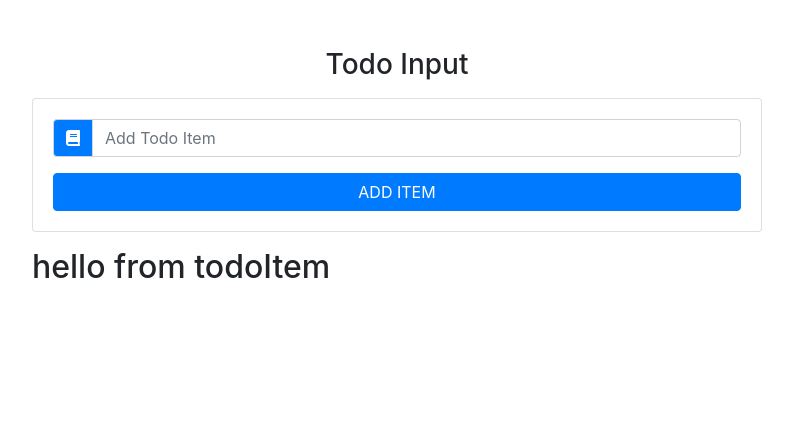
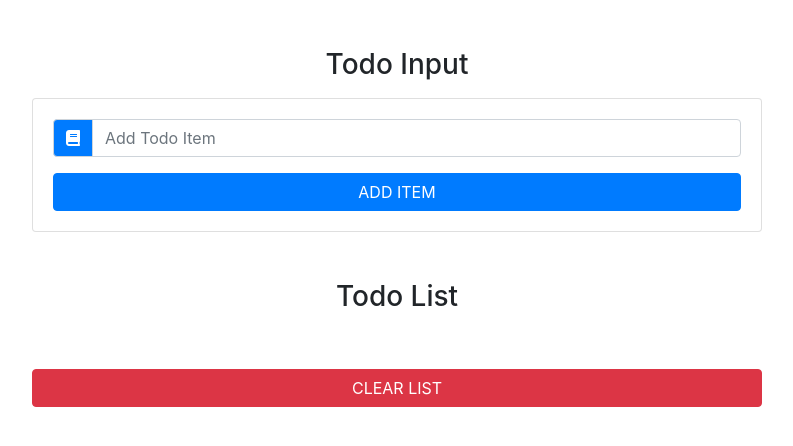
Before and after one commit to yianchang1993/react-todo-list, a React (Create React App) app: page / in a window 1280 px wide. Shown: the top 446 px of the page, without its empty margins (243-1036 px from the left). Built offline with nearby package versions, Linux system fonts and the light colour scheme.

Commit message:
add todoList and buttons

```diff
--- a/src/App.js
+++ b/src/App.js
@@ -5,24 +5,34 @@
 import TodoInput from "./components/todoInput";
 import TodoList from "./components/todoList";
 import TodoItem from "./components/todoItem";
-import todoList from "./components/todoList";
 
 //showing vscode github setup
 class App extends React.Component {
   state = {
-    items: [
-      { id: 1, title: "wake up" },
-      { id: 2, title: "make breakfast" }
-    ],
+    items: [],
     id: uuid(),
     item: "",
     editItem: false
   };
   handleChange = e => {
-    console.log("handleChage");
+    this.setState({
+      item: e.target.value
+      //object data
+    });
   };
-  handleSumit = e => {
-    console.log("handle sumit");
+  handleSubmit = e => {
+    e.preventDefault();
+    const newItem = {
+      id: this.state.id,
+      title: this.state.item
+    };
+    const updatedItem = [...this.state.items, newItem];
+    this.setState({
+      items: updatedItem,
+      item: "",
+      id: uuid(),
+      editItem: false
+    });
   };
   clearList = () => {
     console.log("handle clear");
@@ -45,7 +55,7 @@
               <TodoInput
                 item={this.state.item}
                 handleChange={this.handleChange}
-                handleSumit={this.handleSumit}
+                handleSubmit={this.handleSubmit}
                 editItem={this.state.editItem}
               />
               <TodoList
--- a/src/components/todoInput.js
+++ b/src/components/todoInput.js
@@ -2,11 +2,11 @@
 
 export default class todoInput extends React.Component {
   render() {
-    const { item, handleChange, handleSumit, editItem } = this.props;
+    const { item, handleChange, handleSubmit, editItem } = this.props;
 
     return (
       <div className="card card-body my-3">
-        <form onSumit={handleSumit}>
+        <form onSubmit={handleSubmit}>
           <div className="input-group">
             <div className="input-group-prepend">
               <div className="input-group-text bg-primary text-white">
--- a/src/components/todoItem.js
+++ b/src/components/todoItem.js
@@ -2,10 +2,19 @@
 
 export default class todoItem extends React.Component {
   render() {
+    const { title, handleDelete, handleEdit } = this.props;
     return (
-      <div>
-        <h2>hello from todoItem</h2>
-      </div>
+      <li className="list-group-item text-capitalize d-flex justify-content-between my=2">
+        <h6>{title}</h6>
+        <div>
+          <span className="mx-2 text-success" onClick={handleEdit}>
+            <i className="fas fa-pen" />
+          </span>
+          <span className="mx-2 text-danger" onClick={handleDelete}>
+            <i className="fas fa-trash" />
+          </span>
+        </div>
+      </li>
     );
   }
 }
--- a/src/components/todoList.js
+++ b/src/components/todoList.js
@@ -3,12 +3,29 @@
 
 export default class todoList extends React.Component {
   render() {
+    const { items, clearList, handleDelete, handleEdit } = this.props;
+
     return (
-      <div>
-        <h2>
-          <TodoItem />
-        </h2>
-      </div>
+      <ul className="list-group my-5">
+        <h3 className="text-capitalize text-center">todo List</h3>
+        {items.map(i => {
+          return (
+            <TodoItem
+              key={i.id}
+              title={i.title}
+              handleDelete={() => handleDelete(i.id)}
+              handleEdit={() => handleEdit(i.id)}
+            />
+          );
+        })}
+        <button
+          type="button"
+          className="btn btn-danger btn-block text-uppercase mt-5"
+          onClick={clearList}
+        >
+          clear list
+        </button>
+      </ul>
     );
   }
 }
```
